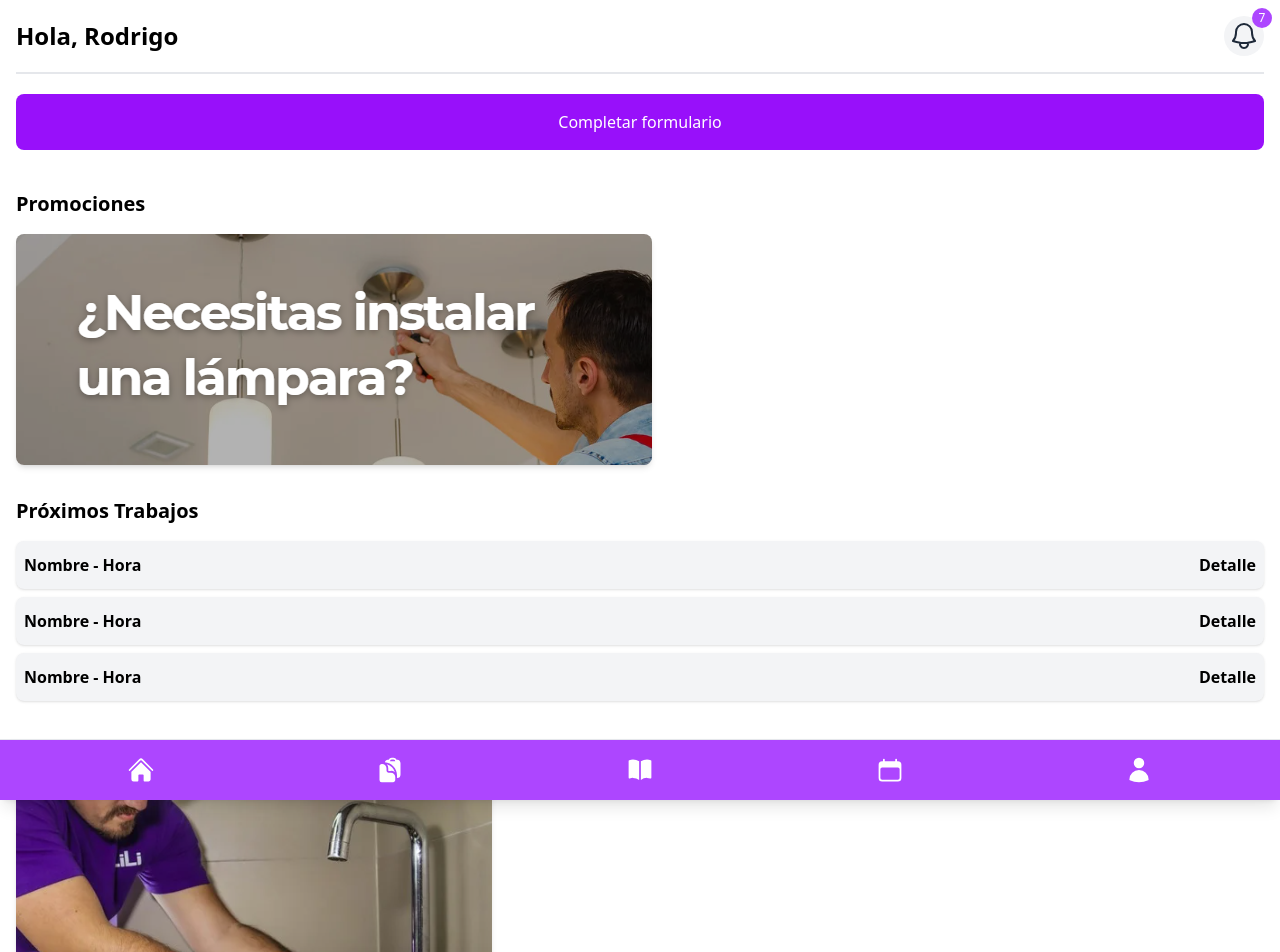
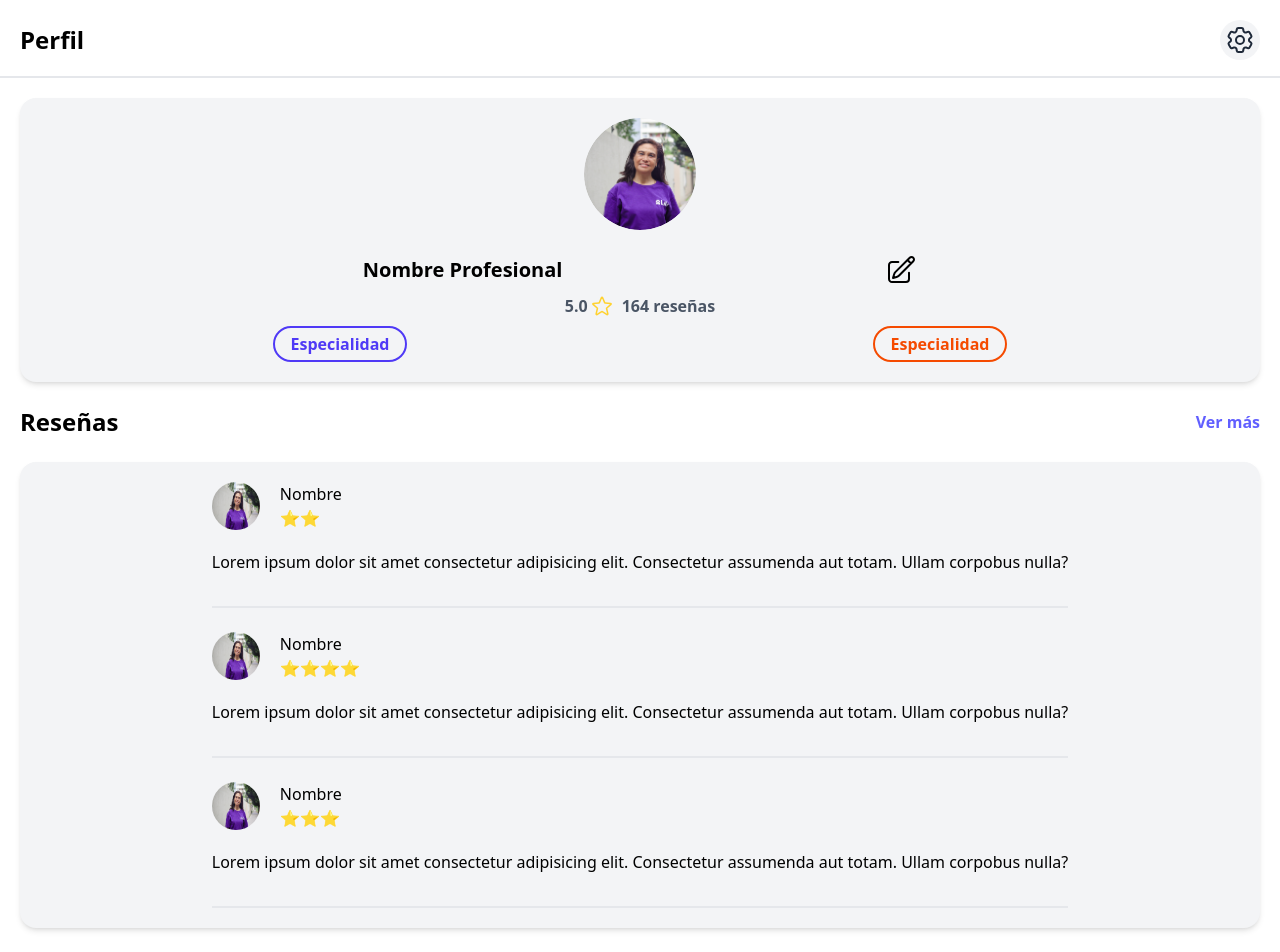
Before and after one commit to LiLiAppChile/front-end-lili, a React (Vite) app: page /login in a window 1280 px wide. Shown: the top 952 px of the page. Built offline with nearby package versions, Linux system fonts and the light colour scheme; no server answers.

Commit message:
feat: Pantalla de Perfil (Dashboard)

```diff
--- /dev/null
+++ b/src/components/Dashboard/Profile/Profile.jsx
@@ -0,0 +1,84 @@
+import React from 'react';
+import { Cog6ToothIcon } from '@heroicons/react/24/outline';
+import { StarIcon } from '@heroicons/react/24/outline';
+import { PencilSquareIcon } from '@heroicons/react/24/outline';
+import User from "../../../assets/user.jpeg"
+
+const Profile = () => {
+    return (
+        <>
+        <div className="flex justify-between items-center border-b-2 mb-5 border-gray-200 pb-4 py-5 px-5">
+            <h1 className="text-2xl font-bold">Perfil</h1>
+            <Cog6ToothIcon className="icon-notify cursor-pointer" />
+        </div>
+
+        <div className="flex flex-col items-center gap-6 bg-gray-100 rounded-2xl py-5 px-5 mr-5 ml-5 shadow-md">
+        <div className="rounded-full overflow-hidden">
+            <img src={User} alt="Foto de perfil" className='profile-photo'/>
+        </div>
+            <div className="flex flex-col gap-2 w-full">
+                <div className='flex justify-evenly items-center'>
+                <h2 className="text-xl font-bold">Nombre Profesional</h2>
+                <PencilSquareIcon className="w-8 h-8 cursor-pointer hover:text-indigo-500 transition"/>
+                </div>
+                <div className='flex justify-center'>
+                    <p className="text-gray-600 font-bold mr-0.5">5.0</p>
+                    <StarIcon className="text-amber-300 w-6 h-6" />
+                    <p className="ml-2 text-gray-600 font-bold">164 reseñas</p>
+                </div>
+                <div className='flex justify-around'>
+                        <p className='border-2 rounded-full py-1 px-4 border-indigo-600 text-indigo-600 hover:bg-indigo-300 hover:border-indigo-300 transition hover:text-indigo-50 font-bold cursor-pointer'>Especialidad</p>
+                        <p className='border-2 rounded-full py-1 px-4 border-orange-600 text-orange-600 hover:bg-orange-300 hover:border-orange-300 transition hover:text-orange-50 font-bold cursor-pointer'>Especialidad</p>
+                </div>
+
+            </div>
+        </div>
+        <div className='flex flex-col mt-6 mb-10'>
+                <div className='flex justify-between w-full px-5'>
+                    <h1 className="text-2xl font-bold">Reseñas</h1>
+                    <p className='pt-1 font-semibold text-indigo-500'>Ver más</p>
+                </div>
+
+            <div className='flex flex-col items-center gap-6 bg-gray-100 rounded-2xl py-5 px-5 mr-5 ml-5 mt-6 shadow-md'>
+                <div className='flex flex-col border-b-2 pb-8 border-gray-200'>
+                    <div className='flex'>
+                    <img src={User} alt="reviwer-photo"
+                    className='rounded-full w-12 h-12'/>
+                    <div className='pl-5'>
+                    <p>Nombre</p>
+                    <span>⭐⭐</span>
+                    </div>
+                    </div>
+                    <span className='mt-5'> Lorem ipsum dolor sit amet consectetur adipisicing elit. Consectetur assumenda aut totam. Ullam corpobus nulla?</span>
+                </div>
+
+                <div className='flex flex-col border-b-2 pb-8 border-gray-200'>
+                    <div className='flex'>
+                    <img src={User} alt="reviwer-photo"
+                    className='rounded-full w-12 h-12'/>
+                    <div className='pl-5'>
+                    <p>Nombre</p>
+                    <span>⭐⭐⭐⭐</span>
+                    </div>
+                    </div>
+                    <span className='mt-5'> Lorem ipsum dolor sit amet consectetur adipisicing elit. Consectetur assumenda aut totam. Ullam corpobus nulla?</span>
+                </div>
+
+                <div className='flex flex-col border-b-2 pb-8 border-gray-200'>
+                    <div className='flex'>
+                    <img src={User} alt="reviwer-photo"
+                    className='rounded-full w-12 h-12'/>
+                    <div className='pl-5'>
+                    <p>Nombre</p>
+                    <span>⭐⭐⭐</span>
+                    </div>
+                    </div>
+                    <span className='mt-5'> Lorem ipsum dolor sit amet consectetur adipisicing elit. Consectetur assumenda aut totam. Ullam corpobus nulla?</span>
+                </div>
+            </div>
+        </div>
+        </>
+    )
+}
+
+export default Profile;
--- a/src/components/Login/Login.jsx
+++ b/src/components/Login/Login.jsx
@@ -1,7 +1,7 @@
 import React, { useState } from "react";
 import { Link, useNavigate } from "react-router-dom";
-import { signInWithEmailAndPassword } from "firebase/auth";
-import { auth } from "../../firebase";
+ /* import { signInWithEmailAndPassword } from "firebase/auth"; */
+/* import { auth } from "../../firebase"; */
 import Logo from "../../assets/Logo.webp";
 import { MdEmail, MdLock } from "react-icons/md";
 
--- a/src/components/Register/Register.jsx
+++ b/src/components/Register/Register.jsx
@@ -1,7 +1,7 @@
 // src/pages/RegisterPage.jsx
 import React, { useState } from "react";
-import { createUserWithEmailAndPassword, deleteUser } from "firebase/auth";
-import { auth } from "../../firebase";
+/* import { createUserWithEmailAndPassword, deleteUser } from "firebase/auth"; */
+/* import { auth } from "../../firebase"; */
 import { useNavigate } from "react-router-dom";
 
 const RegisterPage = () => {
--- a/src/index.css
+++ b/src/index.css
@@ -53,6 +53,14 @@
     @apply flex flex-col items-center text-white cursor-pointer;
   }
 
+  .profile-photo {
+    @apply rounded-full w-28 h-28 object-cover
+  }
+
+  body {
+    background-color: #ffffff;
+  }
+
   @keyframes fadeIn {
     from { opacity: 0; transform: scale(0.9); }
     to { opacity: 1; transform: scale(1); }
--- a/src/main.jsx
+++ b/src/main.jsx
@@ -6,11 +6,12 @@ import { BrowserRouter } from "react-router-dom";
 import App from "./App";
 import "./index.css";
 import HomeUsers from "./components/Dashboard/Home/HomeUsers";
+import Profile from "./components/Dashboard/Profile/Profile";
 
 createRoot(document.getElementById("root")).render(
   <StrictMode>
     <BrowserRouter>
-      <HomeUsers />
+      <Profile />
     </BrowserRouter>
   </StrictMode>
 );
```
Also changed, not shown: src/assets/user.jpeg (added).
